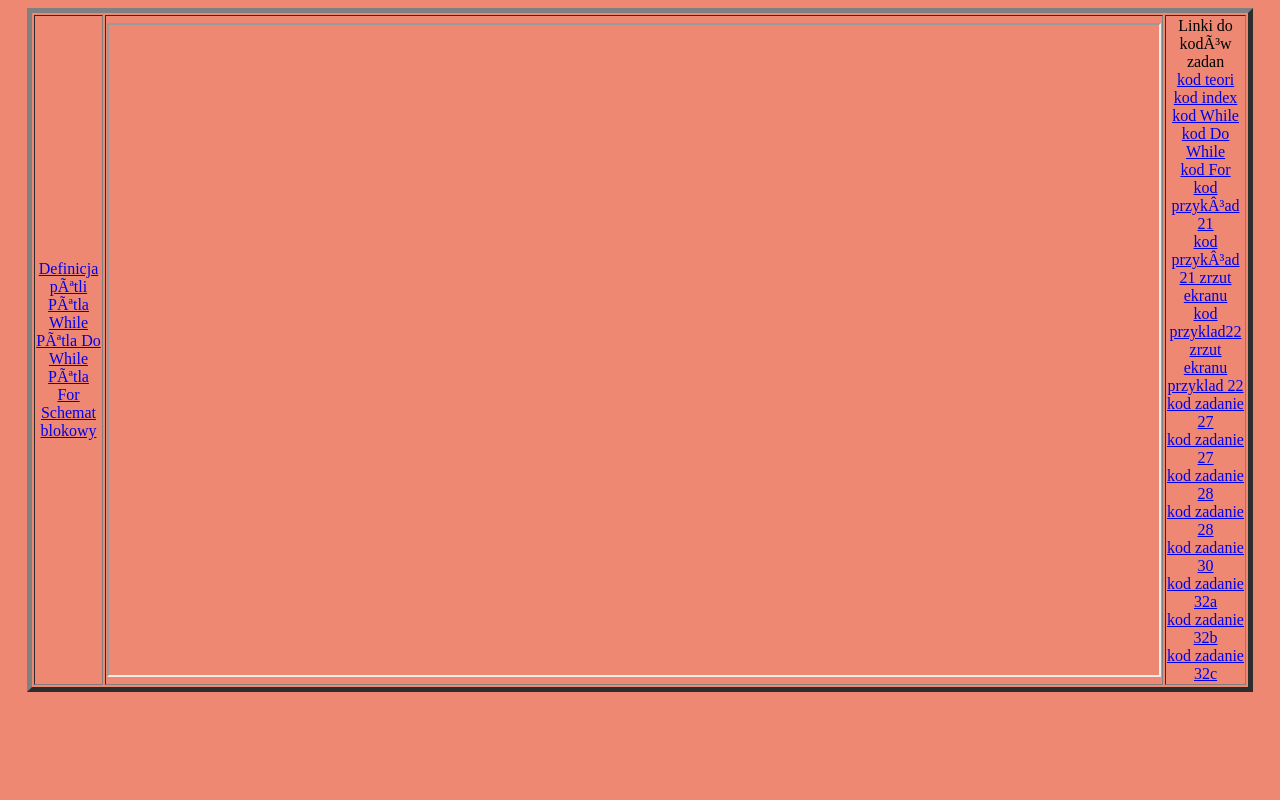
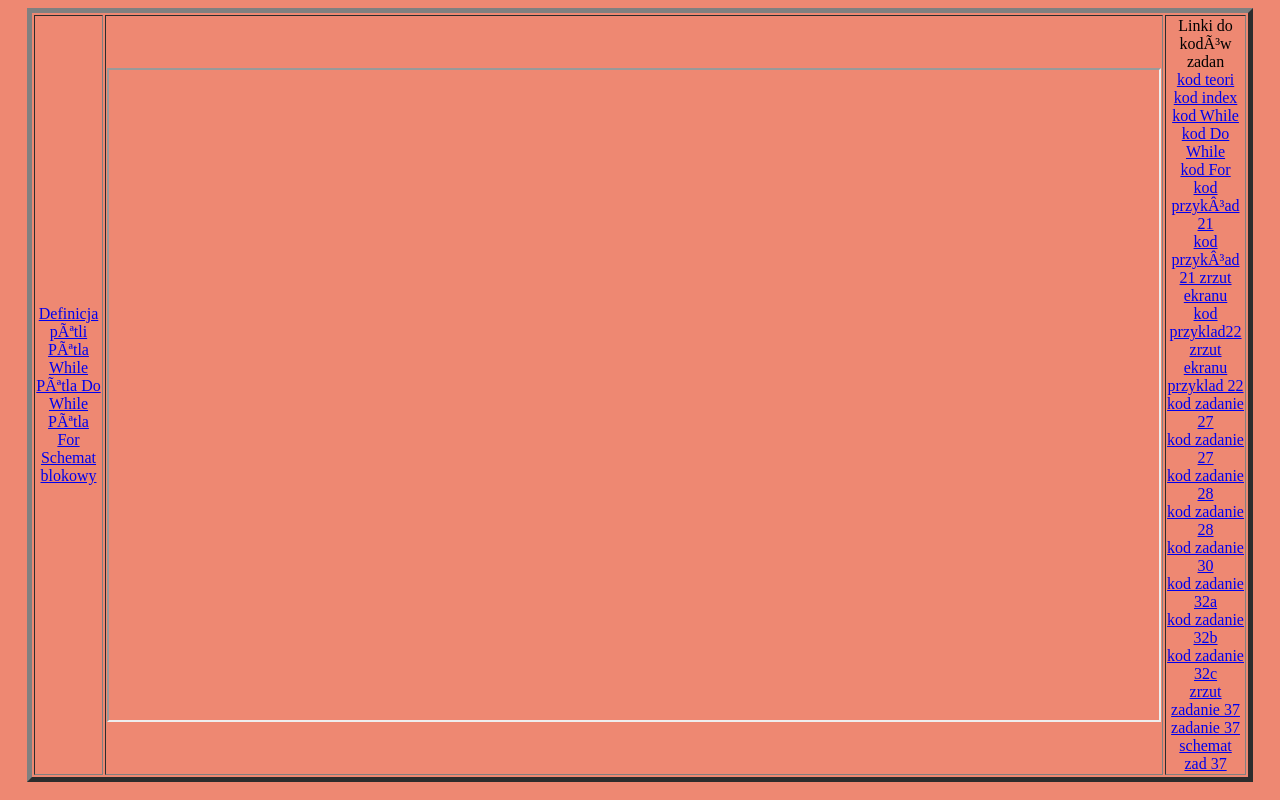
Before and after one commit to anatoliy2137/zadanies, a plain HTML site: page index.html in a window 1280 px wide. Drawn offline with Linux system fonts and the light colour scheme.

Commit message:
Update index.html

```diff
--- a/index.html
+++ b/index.html
@@ -38,6 +38,9 @@ Linki do kodów zadan <br>
 <a href="zad30a.html" target="strony">kod zadanie 32a</a> <br>
 <a href="zad30b.html" target="strony">kod zadanie 32b</a> <br>
 <a href="zad32c.html" target="strony">kod zadanie 32c</a> <br>
+<a href="zad37.png" target="strony">zrzut zadanie 37</a> <br>
+<a href="zad37.html" target="strony">zadanie 37</a> <br>
+<a href="schemat.png" target="strony">schemat zad 37</a> <br>
 
 
 </td>
```
